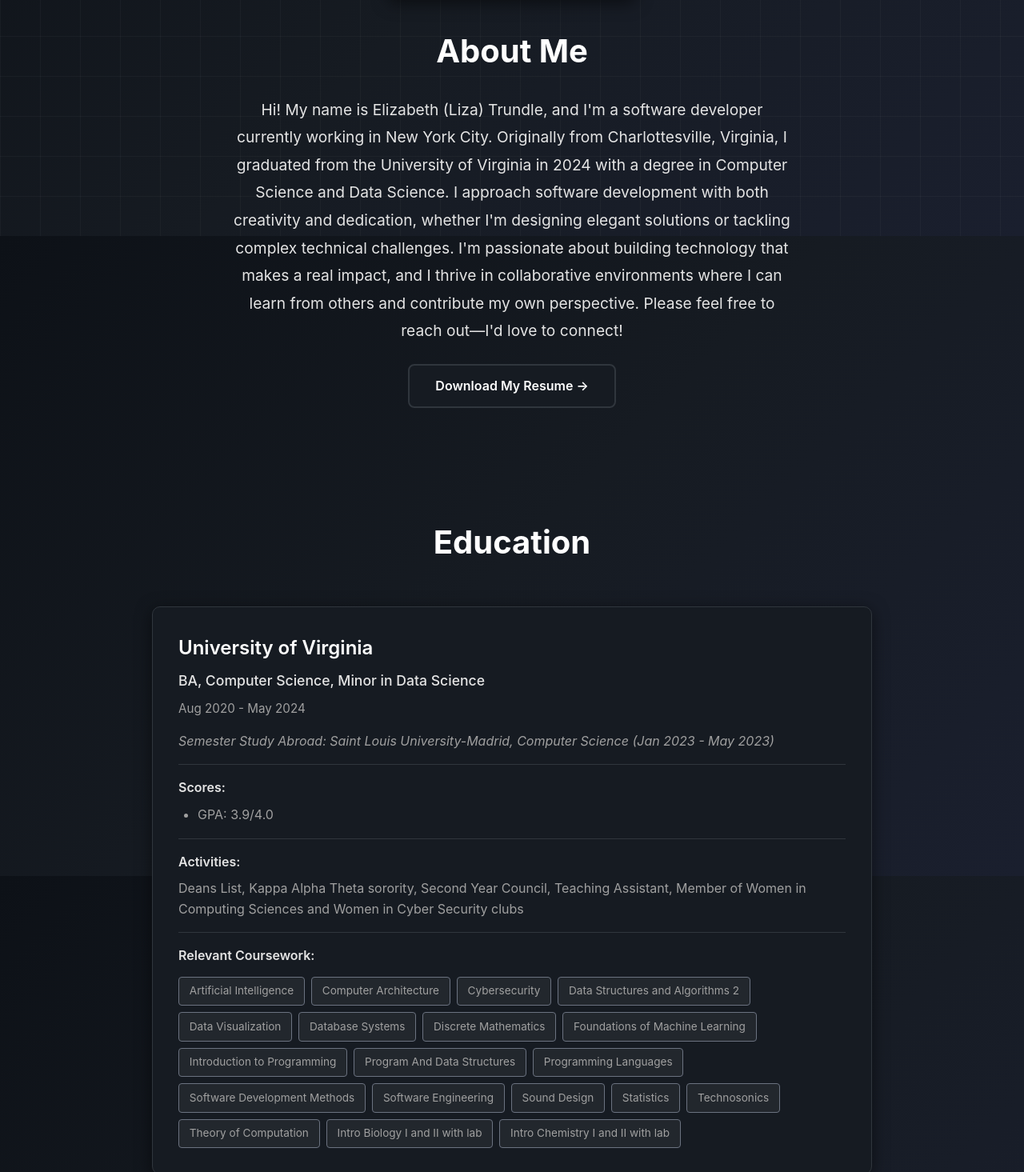
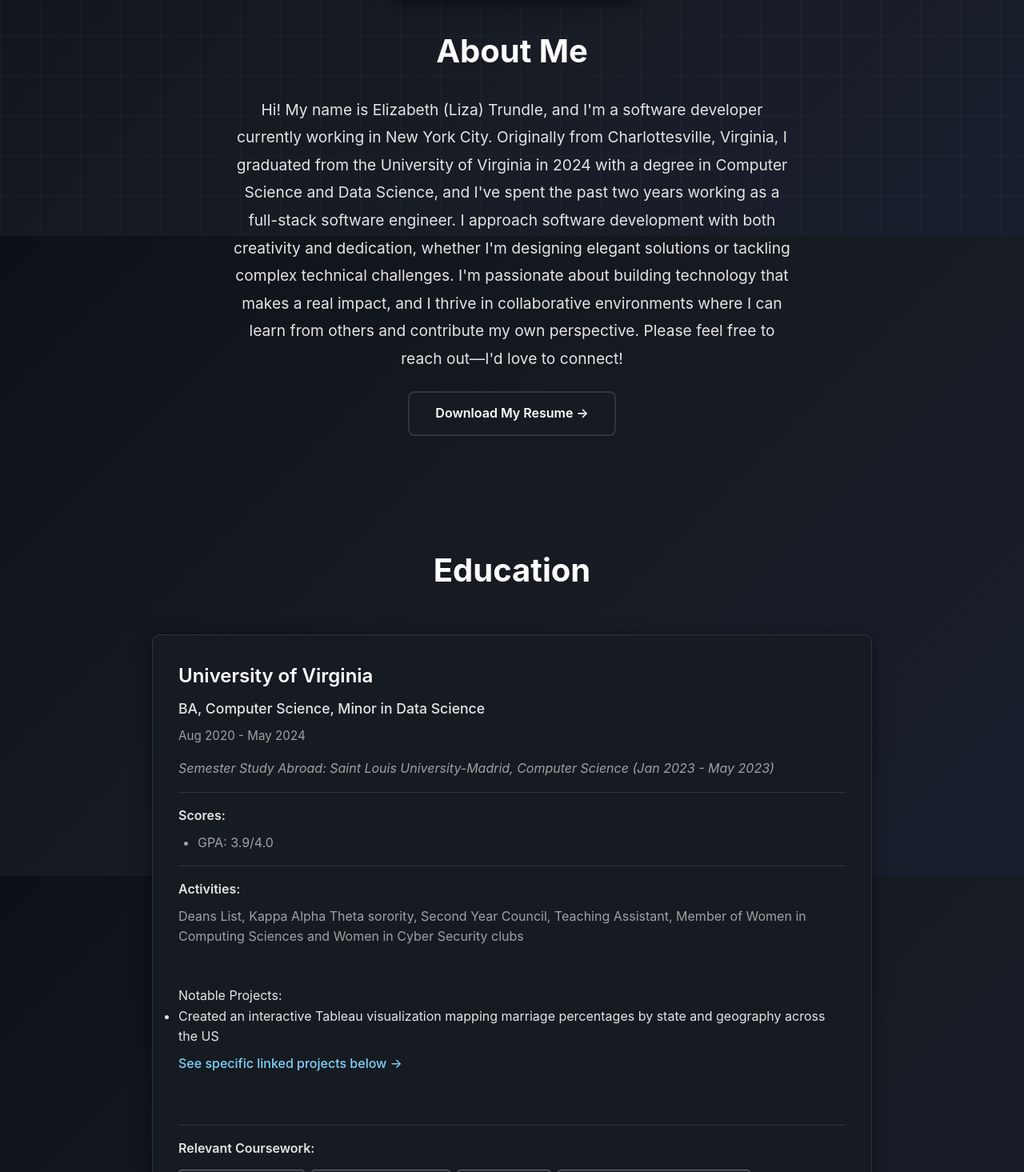
Before and after one commit to lizatrundle/lizatrundle.github.io, a React (Vite) app: page / in a window 1280 px wide. Shown: the part 505-1970 px from the top of the page at 80% size. Built offline with nearby package versions, Linux system fonts and the light colour scheme.

Commit message:
#updates

```diff
--- a/src/components/About.jsx
+++ b/src/components/About.jsx
@@ -8,11 +8,9 @@ function About() {
         <img src="/profile-photo.jpg" alt="Liza Trundle" className="profile-photo" />
         <h2>About Me</h2>
         <p className="intro">
-        Hi! My name is Elizabeth (Liza) Trundle, and I'm a software developer currently working in New York City. Originally from Charlottesville, Virginia, I graduated from the University of Virginia in 2024 with a degree in Computer Science and Data Science.
-        I approach software development with both creativity and dedication, whether I'm designing elegant solutions or tackling complex technical challenges. I'm passionate about building technology that makes a real impact,
-        and I thrive in collaborative environments where I can learn from others and contribute my own perspective. Please feel free to reach out—I'd love to connect!
+         Hi! My name is Elizabeth (Liza) Trundle, and I'm a software developer currently working in New York City. Originally from Charlottesville, Virginia, I graduated from the University of Virginia in 2024 with a degree in Computer Science and Data Science, and I've spent the past two years working as a full-stack software engineer. I approach software development with both creativity and dedication, whether I'm designing elegant solutions or tackling complex technical challenges. I'm passionate about building technology that makes a real impact, and I thrive in collaborative environments where I can learn from others and contribute my own perspective. Please feel free to reach out—I'd love to connect!
         </p>
-        <a href="/Resume2025.pdf" download="Liza_Trundle_Resume_2025.pdf" className="resume-link">
+        <a href="/Resume2026.pdf" download="Liza_Trundle_Resume_2025.pdf" className="resume-link">
           Download My Resume →
         </a>
       </div>
--- a/src/components/Education.jsx
+++ b/src/components/Education.jsx
@@ -11,6 +11,9 @@ function Education() {
       gpa: "3.9/4.0",
       description: "Semester Study Abroad: Saint Louis University-Madrid, Computer Science (Jan 2023 - May 2023)",
       activities: "Deans List, Kappa Alpha Theta sorority, Second Year Council, Teaching Assistant, Member of Women in Computing Sciences and Women in Cyber Security clubs",
+      projects: [
+        "Created an interactive Tableau visualization mapping marriage percentages by state and geography across the US"
+      ],
       coursework: [
         "Artificial Intelligence",
         "Computer Architecture",
@@ -72,6 +75,17 @@ function Education() {
                   <p className="activities-text">{edu.activities}</p>
                 </div>
               )}
+              {edu.projects && (
+                <div className="projects">
+                  <p className="projects-label">Notable Projects:</p>
+                  <ul className="projects-list">
+                    {edu.projects.map((project, index) => (
+                      <li key={index}>{project}</li>
+                    ))}
+                  </ul>
+                  <a href="#projects" className="projects-link" style={{ display: 'inline-block', marginTop: '8px', color: '#7dd3fc', textDecoration: 'none', fontWeight: '500' }}>See specific linked projects below →</a>
+                </div>
+              )}
               {edu.coursework && (
                 <div className="coursework">
                   <p className="coursework-label">Relevant Coursework:</p>
--- a/src/components/Experience.jsx
+++ b/src/components/Experience.jsx
@@ -14,16 +14,17 @@ function Experience() {
       responsibilities: [
         "Part of a 30-person Agile team—FTI's only internal engineering group—building web apps for internal and external clients with strong autonomy and ownership",
         "Build full-stack features across three projects at once: an internal AI platform used by 8,000+ employees and two external client apps, working in Angular, Laravel, and React",
+        "Architected a multi-tenancy layer enabling platform reuse across clients, implementing data separation and governance controls to isolate client data and workflows",
+        "Helped build a modern AI platform with the features users expect from tools like ChatGPT and Claude: Skills, deep research, extended thinking, streaming responses, observability messages, and progress-bar loading states",
         "Handle AWS UAT/production deployments using Terraform; debug with CloudWatch, work with S3 and Amazon Bedrock, and cover deployments for the London team across time zones",
-        "Helped build a modern AI platform with the features users expect from tools like ChatGPT and Claude: Skills, deep research, extended thinking, streaming responses, observability messages, and progress-bar loading states",
-        "Built core features end to end across projects—a multi-phase data retention policy with cascade logic and a real-time deal upload with live progress tracking (custom file parser with status updates streamed to the frontend)",
-        "Write SQL queries and scripts, run data analysis, and work with Excel data to support feature development and data accuracy",
-        "Cleaned up and modernized an older codebase with shared components and state services; review code and stay in direct contact with clients",
+        "Partner with customers and internal stakeholders on feature scoping and product decisions; attend client pitch meetings and go-to-market strategy sessions",
         "Help run UX, documentation, and learning taskforces: designed 10+ Figma pages for a site redesign, led workshops, and run a biweekly team learning series"
       ],
       certifications: [
         "Led Lightning Talks taskforce—organized speakers, introduced new topics, and hosted sessions",
-        "Professional development: Public Speaking, Project Management, and Figma courses"
+        "Professional development: Public Speaking, Project Management, and Figma courses",
+        "How To Modernize Legacy UX (Without Breaking Everything)",
+        "AWS Skills Centers: Becoming an AI Practitioner - Part 1 - Introduction to AI (July 2026)"
       ],
       skills: ["SQL", "Laravel", "Angular", "React", "AWS", "Terraform", "Bedrock", "Figma", "Excel","Gitlab", "WebSockets", "SQS", "Reverb", "Model Prompting"]
     },
```
Also changed, not shown: 2 other files (tests, documents, lock files or other folders).
